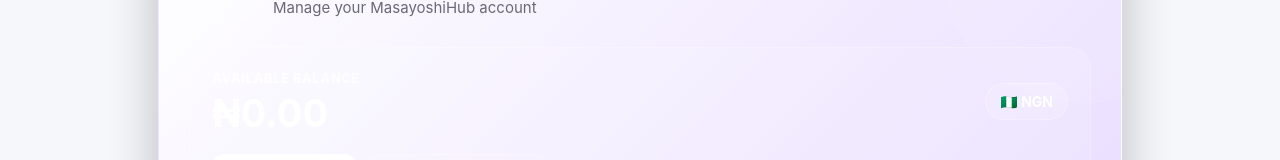
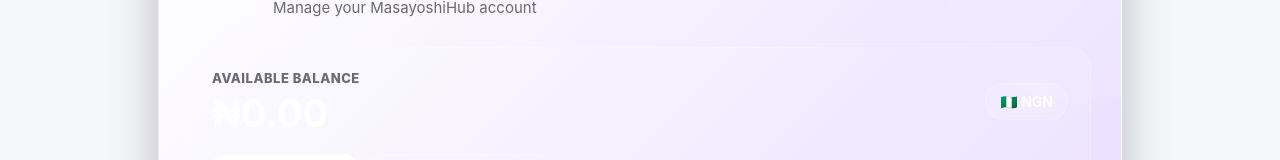
Before and after one commit to justiceeby4/Masayoshihub, a Next.js app: page /dashboard in a window 1280 px wide. Shown: the part 271-431 px from the top of the page. Built offline with nearby package versions, Linux system fonts and the light colour scheme; no server answers.

Commit message:
Update page.tsx

```diff
--- a/app/dashboard/page.tsx
+++ b/app/dashboard/page.tsx
@@ -193,7 +193,7 @@
                 <p
                   style={{
                     margin: 0,
-                    color: "rgba(255,255,255,0.7)",
+                    color: "#6b6878",
                     fontSize: "13px",
                     fontWeight: 800,
                     textTransform: "uppercase",
```
